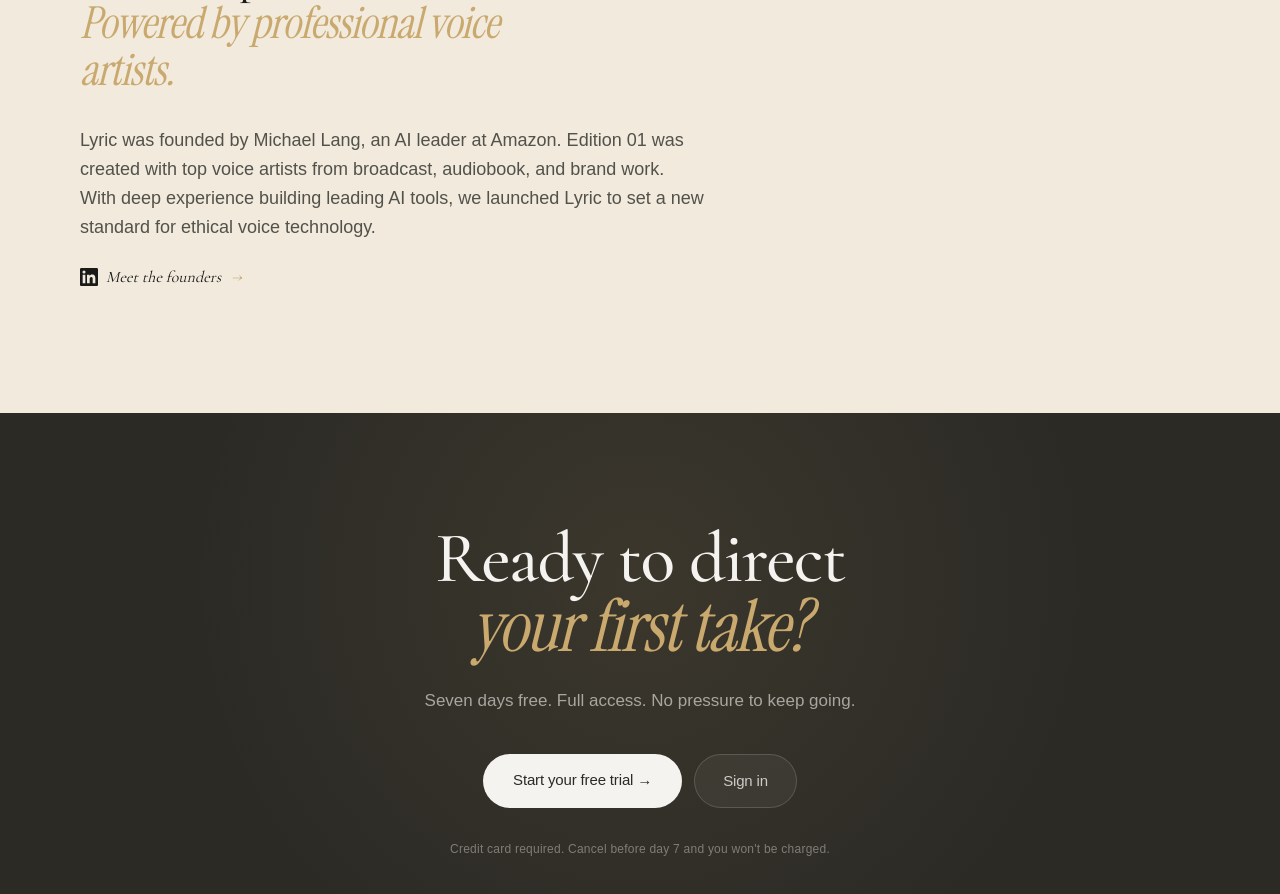
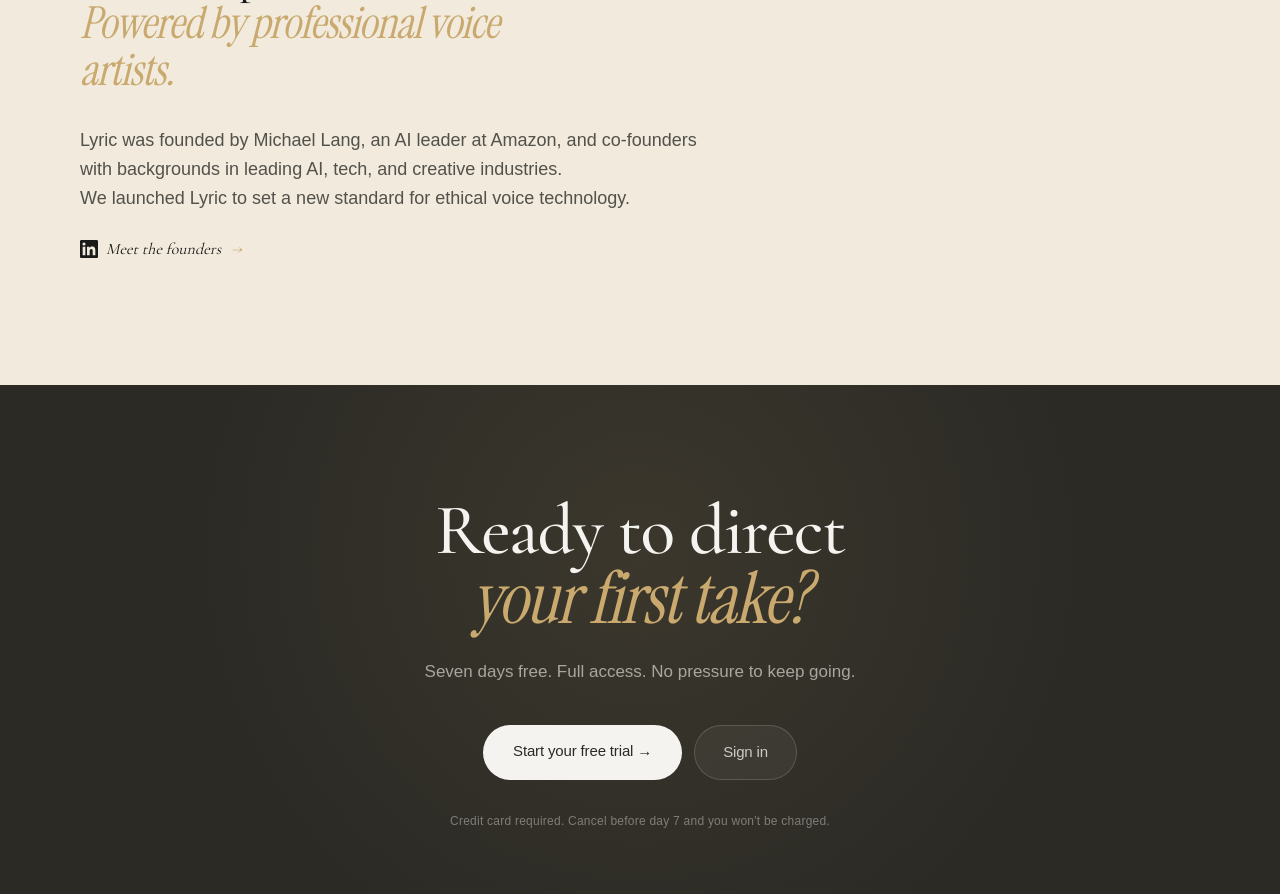
Before and after one commit to lyricvoices-gif/lyric-composer, a Next.js app: page / in a window 1280 px wide. Shown: the part 5740-6634 px from the top of the page. Built offline with nearby package versions, Linux system fonts and the light colour scheme; no server answers.

Commit message:
Update Built With body to credit co-founders + ethical-voice mission

```diff
--- a/components/landing/SocialProof.tsx
+++ b/components/landing/SocialProof.tsx
@@ -70,9 +70,9 @@
               margin: 0,
             }}
           >
-            Lyric was founded by Michael Lang, an AI leader at Amazon. Edition 01 was created with top voice artists from broadcast, audiobook, and brand work.
+            Lyric was founded by Michael Lang, an AI leader at Amazon, and co-founders with backgrounds in leading AI, tech, and creative industries.
             <br />
-            With deep experience building leading AI tools, we launched Lyric to set a new standard for ethical voice technology.
+            We launched Lyric to set a new standard for ethical voice technology.
           </p>
         </ScrollReveal>
 
```
